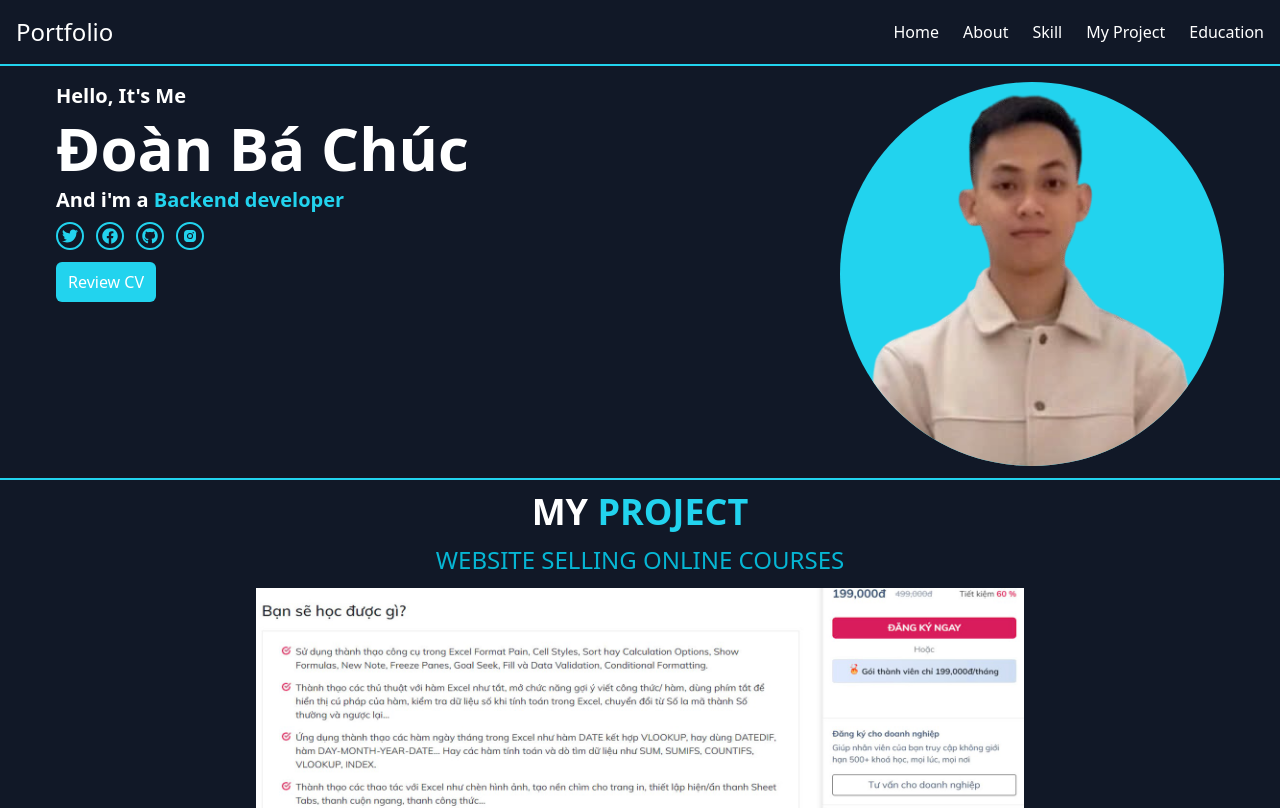
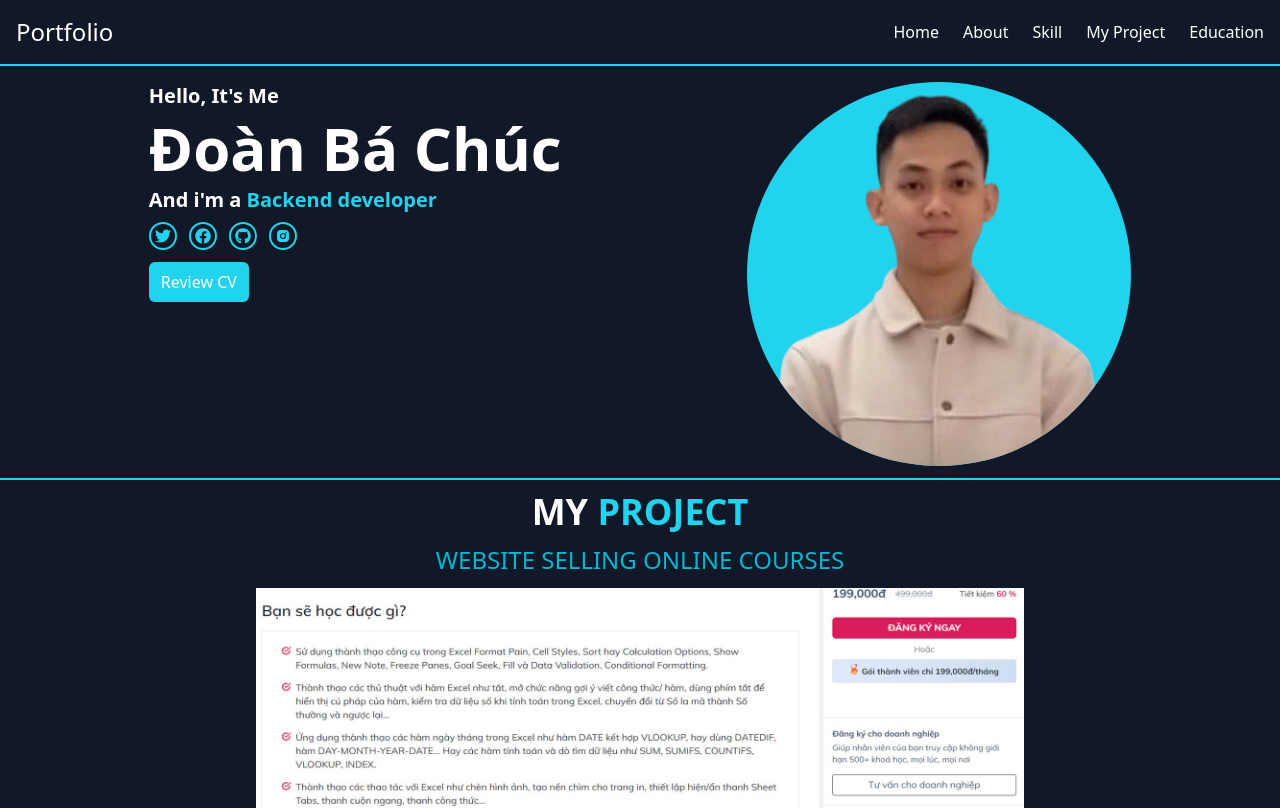
Before and after one commit to chucdoan2003/reactjs-portfolio, a React (Vite) app: page / in a window 1280 px wide. Shown: the top 808 px of the page. Built offline with nearby package versions, Linux system fonts and the light colour scheme.

Commit message:
hotfix(about)/#11-task-done

```diff
--- a/src/components/About.tsx
+++ b/src/components/About.tsx
@@ -5,7 +5,7 @@
 const About=()=>{
     return (
         <>
-         <div className="about bg-gray-900 text-white flex flex-row flex-wrap justify-between md:px-14 pt-4 max-[891px]:justify-center max-md:flex max-md:flex-col max-md:items-center border-b-2 border-cyan-400 pb-3" id="home">
+         <div className="about bg-gray-900 text-white flex flex-row flex-wrap justify-around md:px-14 pt-4 max-[891px]:justify-center max-md:flex max-md:flex-col max-md:items-center border-b-2 border-cyan-400 pb-3" id="home">
             <div className="about-content">
                 <p className=" text-xl font-bold ">Hello, It's Me</p>
                 <p className="text-6xl font-bold my-2 max-md:text-4xl">Đoàn Bá Chúc</p>
```
